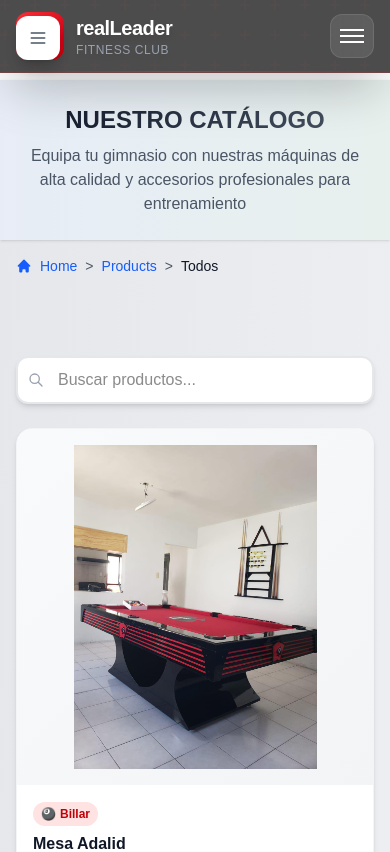
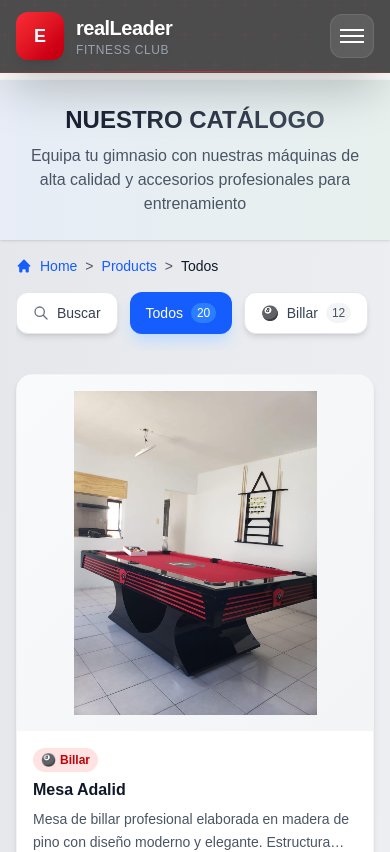
Before and after one commit to TeranHc/Gym1, a Next.js app: page /pages/tienda-billar in a window 390 px wide. Shown: the top 852 px of the page. Built offline with nearby package versions, Linux system fonts and the light colour scheme.

Commit message:
Actualización de layout, página principal y nuevos componentes

```diff
--- a/src/app/pages/tienda-billar/page.js
+++ b/src/app/pages/tienda-billar/page.js
@@ -107,6 +107,47 @@ function TiendaCaninaContent() {
       </div>
 
       <div className="max-w-7xl mx-auto px-4 pb-8 md:pb-12">
+        {/* NUEVA SECCIÓN: Filtros horizontales móviles */}
+        <div className="lg:hidden mb-6">
+          <div className="flex gap-3 pb-4 overflow-x-auto scrollbar-hide">
+            {/* Botón de búsqueda */}
+            <button
+              onClick={() => setIsSidebarOpen(true)}
+              className="flex-shrink-0 bg-white rounded-xl shadow-md px-4 py-2.5 flex items-center gap-2 hover:shadow-lg transition-all border border-gray-200"
+            >
+              <svg className="w-4 h-4 text-gray-500" fill="none" stroke="currentColor" viewBox="0 0 24 24">
+                <path strokeLinecap="round" strokeLinejoin="round" strokeWidth={2} d="M21 21l-6-6m2-5a7 7 0 11-14 0 7 7 0 0114 0z" />
+              </svg>
+              <span className="text-sm font-medium text-gray-700">Buscar</span>
+            </button>
+
+            {/* Chips de categorías */}
+            {categories.map((category) => (
+              <button
+                key={category.name}
+                onClick={() => handleCategoryChange(category.name)}
+                className={`flex-shrink-0 px-4 py-2.5 rounded-xl font-medium text-sm transition-all ${
+                  selectedCategory === category.name
+                    ? 'bg-blue-600 text-white shadow-lg shadow-blue-200'
+                    : 'bg-white text-gray-700 shadow-md hover:shadow-lg border border-gray-200'
+                }`}
+              >
+                <div className="flex items-center gap-2">
+                  {category.icon && <span className="text-sm">{category.icon}</span>}
+                  <span>{category.name}</span>
+                  <span className={`px-1.5 py-0.5 text-xs rounded-full ${
+                    selectedCategory === category.name
+                      ? 'bg-blue-500 text-white'
+                      : 'bg-gray-100 text-gray-600'
+                  }`}>
+                    {category.count}
+                  </span>
+                </div>
+              </button>
+            ))}
+          </div>
+        </div>
+
         <div className="flex gap-6">
           {/* Sidebar de categorías - Desktop */}
           <div className="hidden lg:block w-72 flex-shrink-0">
@@ -161,29 +202,17 @@ function TiendaCaninaContent() {
             </div>
           </div>
 
-          {/* Botón de menú móvil */}
-          <div className="lg:hidden fixed top-4 left-4 z-50">
-            <button
-              onClick={() => setIsSidebarOpen(true)}
-              className="bg-white rounded-xl shadow-lg p-3 hover:shadow-xl transition-shadow"
-            >
-              <svg className="w-5 h-5 text-gray-600" fill="none" stroke="currentColor" viewBox="0 0 24 24">
-                <path strokeLinecap="round" strokeLinejoin="round" strokeWidth={2} d="M4 6h16M4 12h16M4 18h16" />
-              </svg>
-            </button>
-          </div>
-
-          {/* Overlay y Sidebar móvil */}
+          {/* Overlay y Sidebar móvil - MEJORADO */}
           {isSidebarOpen && (
             <>
               <div
                 className="lg:hidden fixed inset-0 bg-black bg-opacity-50 z-40"
                 onClick={() => setIsSidebarOpen(false)}
               ></div>
-              <div className="lg:hidden fixed left-0 top-0 h-full w-80 bg-white shadow-xl z-50 transform transition-transform">
-                <div className="p-6">
+              <div className="lg:hidden fixed left-0 top-0 h-full w-80 max-w-[85vw] bg-white shadow-xl z-50 transform transition-transform">
+                <div className="p-6 h-full overflow-y-auto">
                   <div className="flex items-center justify-between mb-6">
-                    <h3 className="text-lg font-bold text-gray-900">Categorías</h3>
+                    <h3 className="text-lg font-bold text-gray-900">Buscar y Filtrar</h3>
                     <button
                       onClick={() => setIsSidebarOpen(false)}
                       className="p-2 hover:bg-gray-100 rounded-lg transition-colors"
@@ -196,6 +225,7 @@ function TiendaCaninaContent() {
 
                   {/* Barra de búsqueda móvil */}
                   <div className="mb-6">
+                    <label className="block text-sm font-medium text-gray-700 mb-2">Buscar productos</label>
                     <div className="relative group">
                       <div className="absolute inset-y-0 left-0 pl-3 flex items-center pointer-events-none">
                         <svg className="h-4 w-4 text-gray-400" fill="none" stroke="currentColor" viewBox="0 0 24 24">
@@ -207,12 +237,17 @@ function TiendaCaninaContent() {
                         placeholder="Buscar productos..."
                         value={searchTerm}
                         onChange={(e) => setSearchTerm(e.target.value)}
-                        className="block w-full pl-10 pr-4 py-2.5 border-2 border-gray-200 rounded-xl text-sm"
+                        className="block w-full pl-10 pr-4 py-2.5 border-2 border-gray-200 rounded-xl text-sm focus:ring-2 focus:ring-blue-500 focus:border-transparent"
                       />
                     </div>
                   </div>
 
+                  {/* Separador */}
+                  <div className="border-t border-gray-200 mb-6"></div>
+
                   {/* Categorías móvil */}
+                  <div>
+                    <label className="block text-sm font-medium text-gray-700 mb-3">Categorías</label>
                     <div className="space-y-2">
                       {categories.map((category) => (
                         <button
@@ -220,12 +255,12 @@ function TiendaCaninaContent() {
                           onClick={() => handleCategoryChange(category.name)}
                           className={`w-full flex items-center justify-between px-4 py-3 rounded-xl text-left transition-all ${
                             selectedCategory === category.name
-                            ? 'bg-blue-50 text-blue-700 border-l-4 border-blue-500 font-medium'
-                            : 'text-gray-700 hover:bg-gray-50'
+                              ? 'bg-blue-50 text-blue-700 border-2 border-blue-200 font-medium'
+                              : 'text-gray-700 hover:bg-gray-50 border-2 border-gray-100'
                           }`}
                         >
                           <div className="flex items-center gap-3">
-                          <span className="text-lg">{category.icon}</span>
+                            {category.icon && <span className="text-lg">{category.icon}</span>}
                             <span className="font-medium">{category.name}</span>
                           </div>
                           <span className={`text-xs px-2 py-1 rounded-full ${
@@ -239,32 +274,23 @@ function TiendaCaninaContent() {
                       ))}
                     </div>
                   </div>
+
+                  {/* Botón aplicar cambios */}
+                  <div className="mt-6 pt-6 border-t border-gray-200">
+                    <button
+                      onClick={() => setIsSidebarOpen(false)}
+                      className="w-full bg-blue-600 hover:bg-blue-700 text-white py-3 px-4 rounded-xl font-medium transition-colors"
+                    >
+                      Aplicar filtros
+                    </button>
+                  </div>
+                </div>
               </div>
             </>
           )}
 
           {/* Contenido principal */}
           <div className="flex-1">
-            {/* Barra de búsqueda móvil (solo visible en móvil cuando no hay sidebar) */}
-            <div className="lg:hidden mb-6 mt-16">
-              <div className="relative group">
-                <div className="absolute inset-y-0 left-0 pl-3 flex items-center pointer-events-none">
-                  <svg className="h-4 w-4 text-gray-400" fill="none" stroke="currentColor" viewBox="0 0 24 24">
-                    <path strokeLinecap="round" strokeLinejoin="round" strokeWidth={2} d="M21 21l-6-6m2-5a7 7 0 11-14 0 7 7 0 0114 0z" />
-                  </svg>
-                </div>
-                <input
-                  type="text"
-                  placeholder="Buscar productos..."
-                  value={searchTerm}
-                  onChange={(e) => setSearchTerm(e.target.value)}
-                  className="block w-full pl-10 pr-4 py-2.5 border-2 border-gray-200 rounded-xl bg-white shadow-md"
-                />
-              </div>
-            </div>
-
-
-
             {/* Grid de productos */}
             {isLoading ? (
               <div className="grid grid-cols-1 sm:grid-cols-2 lg:grid-cols-3 gap-4 md:gap-6">
```
Also changed, not shown: src/app/page.js (+25 -29 lines). Lines whose indentation alone changed are shown as unchanged.
